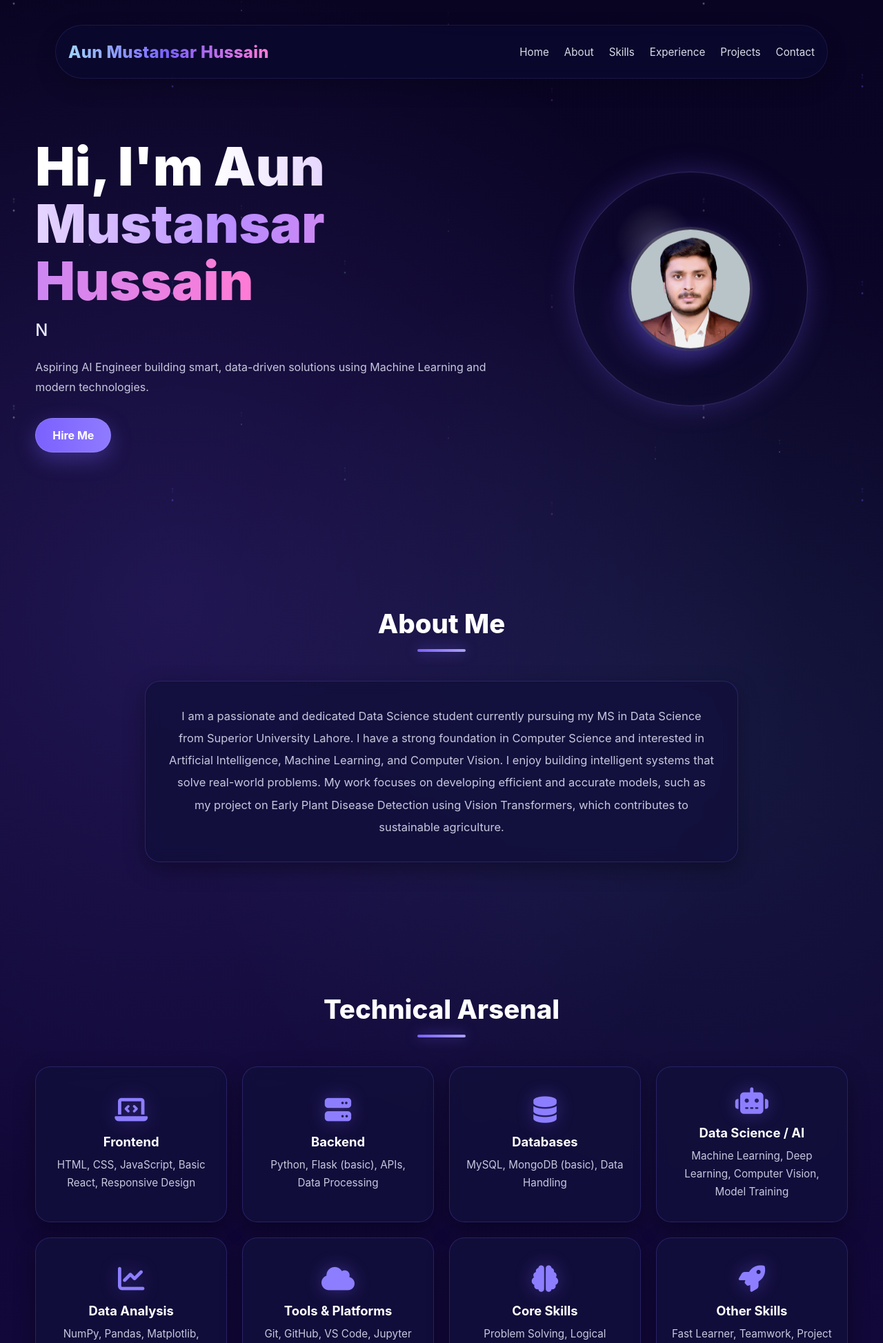
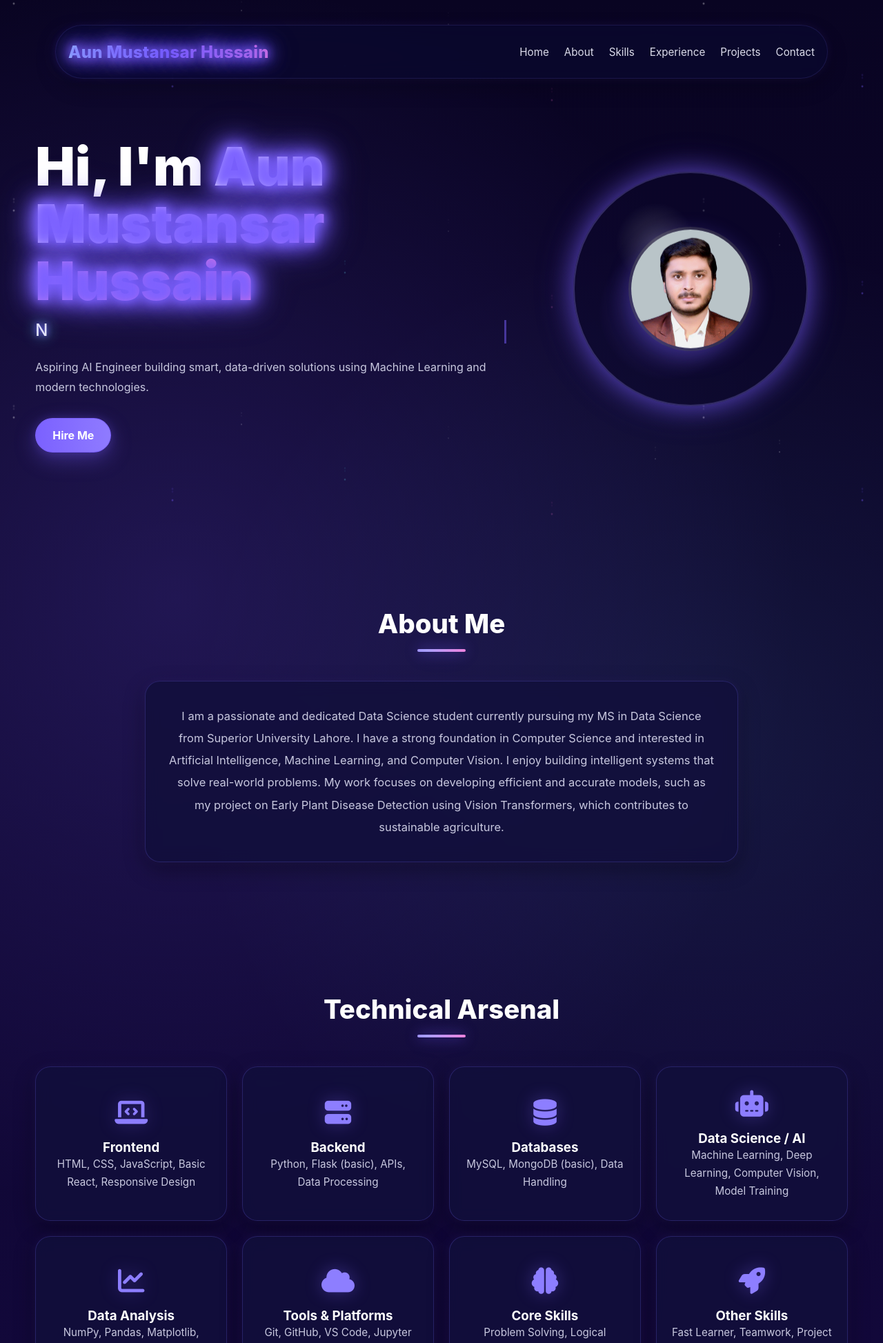
Before and after one commit to aun-bit/aun-portfolio, a Flask app: page / in a window 1280 px wide. Shown: the top 1947 px of the page at 69% size. Run offline with Flask 2, Linux system fonts and the light colour scheme.

Commit message:
Update index.html

```diff
--- a/templates/index.html
+++ b/templates/index.html
@@ -20,6 +20,9 @@
       --accent: #7b61ff;
       --accent-2: #ff7bd5;
       --accent-3: #6ee7ff;
+      --neon-glow: 0 0 10px var(--accent), 0 0 20px var(--accent), 0 0 40px var(--accent);
+      --neon-glow-pink: 0 0 10px var(--accent-2), 0 0 20px var(--accent-2), 0 0 40px var(--accent-2);
+      --neon-glow-cyan: 0 0 10px var(--accent-3), 0 0 20px var(--accent-3), 0 0 40px var(--accent-3);
       --shadow: 0 10px 30px rgba(0, 0, 0, 0.35);
       --radius: 22px;
       --radius-sm: 14px;
@@ -123,15 +193,25 @@
       border-radius: 999px;
       background: rgba(11, 9, 48, 0.72);
       border: 1px solid rgba(130, 120, 255, 0.14);
-      box-shadow: 0 12px 30px rgba(0,0,0,.22);
+      box-shadow: 0 12px 30px rgba(0,0,0,.22), 0 0 15px rgba(123, 97, 255, 0.1);
       backdrop-filter: blur(14px);
       -webkit-backdrop-filter: blur(14px);
+      transition: box-shadow .3s ease, border-color .3s ease;
+    }
+
+    .navbar:hover {
+      box-shadow: 0 12px 30px rgba(0,0,0,.22), 0 0 25px rgba(123, 97, 255, 0.25);
+      border-color: rgba(123, 97, 255, 0.35);
     }
 
     .brand {
       font-size: 1.5rem;
       font-weight: 800;
       background: linear-gradient(90deg, #9fd4ff, #7b61ff, #ff7bd5);
+      -webkit-background-clip: text;
+      -webkit-text-fill-color: transparent;
+      animation: textGlow 3s ease-in-out infinite;
+      filter: drop-shadow(0 0 10px rgba(123, 97, 255, 0.5));
       -webkit-background-clip: text;
       -webkit-text-fill-color: transparent;
       letter-spacing: 0.3px;
@@ -198,19 +280,28 @@
     .title-line {
       width: 70px;
       height: 4px;
-      background: linear-gradient(90deg, var(--accent), #a9a0ff);
+      background: linear-gradient(90deg, var(--accent), #a9a0ff, var(--accent-2));
+      background-size: 200% 100%;
       border-radius: 999px;
       margin: 0 auto 42px;
-      box-shadow: 0 0 18px rgba(123, 97, 255, .6);
+      box-shadow: 0 0 18px rgba(123, 97, 255, .6), 0 0 30px rgba(123, 97, 255, 0.3);
+      animation: shimmer 3s linear infinite;
     }
 
     .glass-card {
       background: var(--card);
       border: 1px solid var(--card-border);
       border-radius: var(--radius);
-      box-shadow: var(--shadow);
+      box-shadow: var(--shadow), 0 0 15px rgba(123, 97, 255, 0.1);
       backdrop-filter: blur(10px);
       -webkit-backdrop-filter: blur(10px);
+      transition: transform .3s ease, box-shadow .3s ease, border-color .3s ease;
+    }
+
+    .glass-card:hover {
+      border-color: rgba(123, 97, 255, 0.5);
+      box-shadow: 0 10px 40px rgba(0, 0, 0, 0.4), 0 0 30px rgba(123, 97, 255, 0.3);
+      animation: neonPulse 2s ease-in-out infinite;
     }
 
     .btn-row {
@@ -230,29 +321,53 @@
       font-weight: 700;
       transition: transform .25s ease, box-shadow .25s ease, background .25s ease, border .25s ease;
       cursor: pointer;
+      position: relative;
+      overflow: hidden;
+    }
+
+    .btn::before {
+      content: '';
+      position: absolute;
+      top: 0;
+      left: -100%;
+      width: 100%;
+      height: 100%;
+      background: linear-gradient(90deg, transparent, rgba(255,255,255,0.2), transparent);
+      transition: left 0.5s ease;
+    }
+
+    .btn:hover::before {
+      left: 100%;
     }
 
     .btn:hover {
       transform: translateY(-3px);
-      box-shadow: 0 12px 24px rgba(123, 97, 255, .25);
+      box-shadow: 0 0 20px var(--accent), 0 0 40px rgba(123, 97, 255, 0.4);
     }
 
     .btn-primary {
       background: linear-gradient(90deg, var(--accent), #8f7bff);
       color: #fff;
-      box-shadow: 0 10px 30px rgba(123, 97, 255, 0.35);
+      box-shadow: 0 10px 30px rgba(123, 97, 255, 0.35), 0 0 15px rgba(123, 97, 255, 0.2);
+      border: 1px solid var(--accent);
+    }
+
+    .btn-primary:hover {
+      box-shadow: 0 0 25px var(--accent), 0 0 50px rgba(123, 97, 255, 0.5);
     }
 
     .btn-secondary {
       background: transparent;
       color: #fff;
+      border-color: rgba(155, 145, 255, 0.4);
     }
 
     .btn-secondary:hover {
       background: rgba(255,255,255,.06);
+      border-color: var(--accent);
+      box-shadow: 0 0 15px var(--accent), 0 0 30px rgba(123, 97, 255, 0.3);
     }
 
-    /* Hero */
     .hero {
       min-height: calc(100vh - 110px);
       display: flex;
@@ -278,10 +393,16 @@
       background: linear-gradient(90deg, #ffffff, #b88cff, #ff7bd5);
       -webkit-background-clip: text;
       -webkit-text-fill-color: transparent;
+      animation: textGlow 3s ease-in-out infinite;
+      filter: drop-shadow(0 0 20px rgba(123, 97, 255, 0.6));
     }
 
     .typing {
       font-size: clamp(1.1rem, 2vw, 1.5rem);
+      border-right: 3px solid var(--accent);
+      padding-right: 5px;
+      animation: typingCursor 0.8s ease-in-out infinite;
+      text-shadow: 0 0 10px var(--accent), 0 0 20px var(--accent-3);
       color: #e6e7ff;
       min-height: 34px;
       margin-bottom: 20px;
@@ -313,29 +434,31 @@
         radial-gradient(circle at 60% 50%, rgba(255,123,213,.2), transparent 25%),
         radial-gradient(circle at 40% 60%, rgba(123,97,255,.28), transparent 35%),
         rgba(12, 8, 46, .45);
-      border: 1px solid rgba(155,145,255,.28);
-      box-shadow: 0 0 40px rgba(123,97,255,.28), inset 0 0 30px rgba(255,255,255,.03);
-      animation: float 5s ease-in-out infinite;
+      border: 2px solid rgba(155,145,255,.28);
+      box-shadow: 0 0 40px rgba(123,97,255,.28), 0 0 80px rgba(123,97,255,.15), inset 0 0 30px rgba(255,255,255,.03);
+      animation: floatGlow 5s ease-in-out infinite;
       overflow: hidden;
     }
 
     .orb-card::before {
       content: "";
       position: absolute;
-      inset: -12px;
+      inset: -15px;
       border-radius: 50%;
-      border: 2px solid rgba(123,97,255,.4);
-      animation: spin 14s linear infinite;
+      border: 2px solid rgba(123,97,255,.5);
+      box-shadow: 0 0 15px var(--accent), inset 0 0 15px rgba(123,97,255,.2);
+      animation: spin 14s linear infinite, neonPulse 3s ease-in-out infinite;
     }
 
     .orb-card::after {
       content: "";
       position: absolute;
-      width: 110%;
-      height: 110%;
+      width: 115%;
+      height: 115%;
       border-radius: 50%;
-      border-top: 2px solid rgba(110,231,255,.45);
-      border-bottom: 2px solid rgba(255,123,213,.25);
+      border-top: 3px solid rgba(110,231,255,.6);
+      border-bottom: 3px solid rgba(255,123,213,.4);
+      box-shadow: 0 0 20px var(--accent-3), 0 0 20px var(--accent-2);
       animation: spinReverse 10s linear infinite;
     }
 
@@ -679,19 +817,19 @@
       opacity: 1;
     }
 
-    /* Reveal Animation */
     .reveal {
       opacity: 0;
       transform: translateY(35px);
-      transition: opacity .8s ease, transform .8s ease;
+      transition: opacity .8s ease, transform .8s ease, filter .8s ease;
+      filter: blur(5px);
     }
 
     .reveal.show {
       opacity: 1;
       transform: translateY(0);
+      filter: blur(0);
     }
 
-    /* Responsive */
     @media (max-width: 980px) {
       .hero-grid,
       .projects-grid,
```
Also changed, not shown: other parts of templates/index.html (+98 -50 lines). Lines whose indentation alone changed are shown as unchanged.
